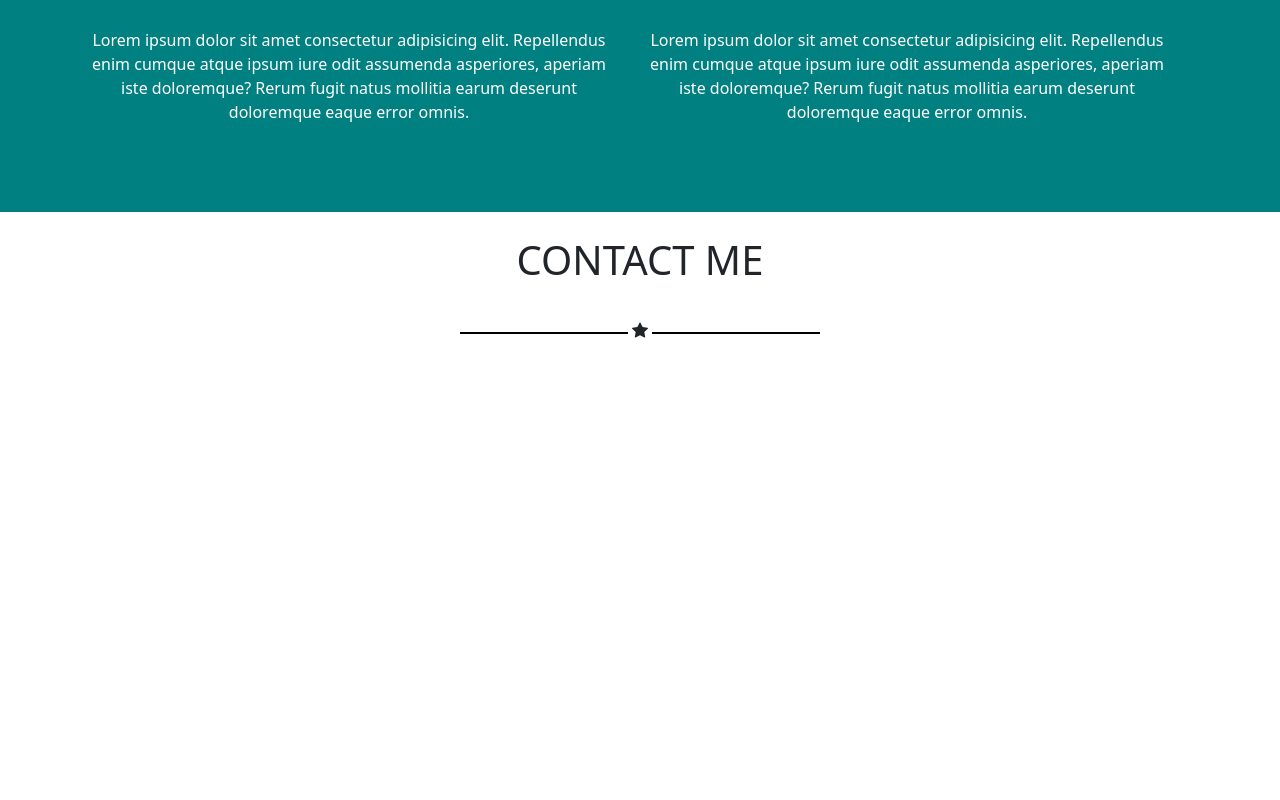
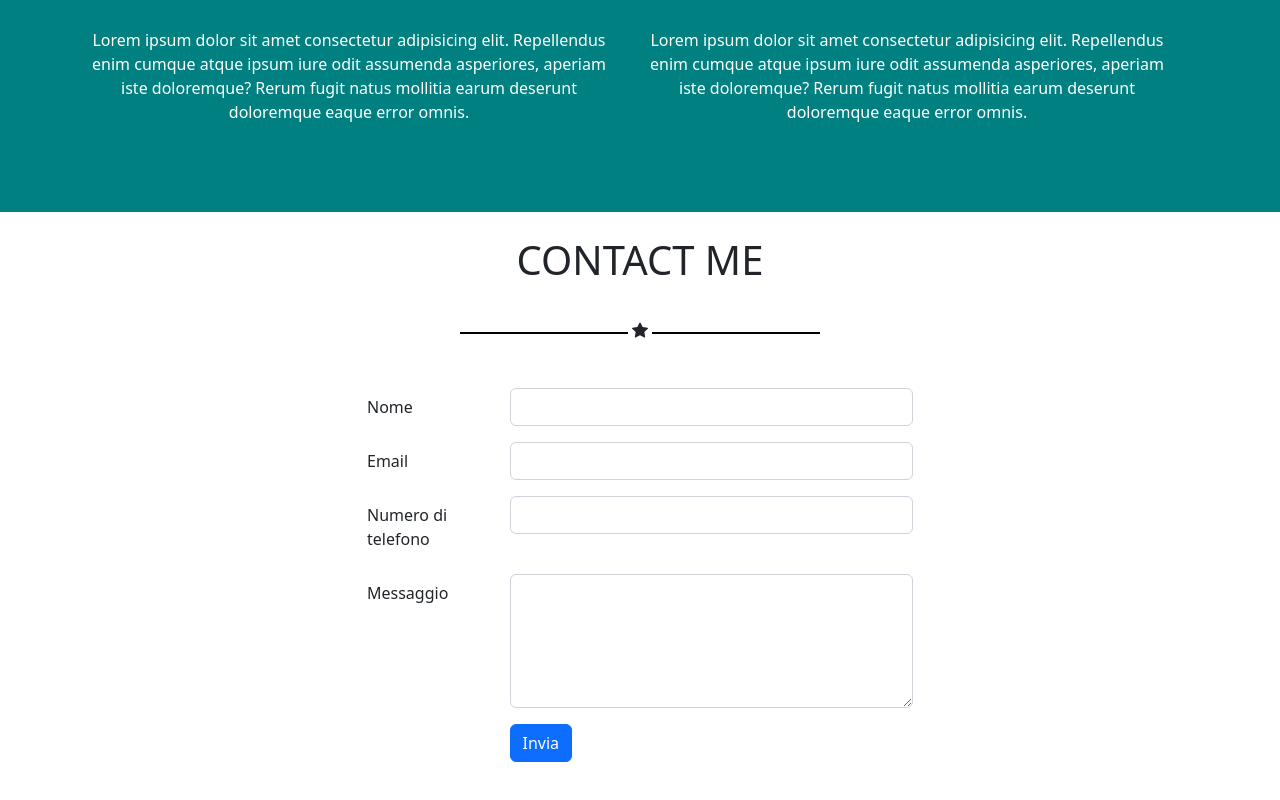
Before and after one commit to Alessandroang/html-css-bootstrap-freelancer, a plain HTML site: page index.html in a window 1280 px wide. Shown: the part 1546-2346 px from the top of the page. Before the commit the page ends 1934 px from the top, so only its background shows below. Drawn offline with nearby package versions, Linux system fonts and the light colour scheme.

Commit message:
Add section contact

```diff
--- a/index.html
+++ b/index.html
@@ -232,8 +232,82 @@
               </svg>
               <div class="black-line"></div>
             </div>
-            <div class="col-12"></div>
-            <div class="col-12"></div>
+            <div class="col-12 py-4">
+              <div class="row justify-content-center">
+                <div class="col-md-6">
+                  <form>
+                    <div class="row mb-3">
+                      <label
+                        for="name"
+                        class="col-md-3 col-form-label text-md-start"
+                        >Nome</label
+                      >
+                      <div class="col-md-9">
+                        <input
+                          type="text"
+                          class="form-control"
+                          id="name"
+                          required
+                        />
+                      </div>
+                    </div>
+                    <div class="row mb-3">
+                      <label
+                        for="email"
+                        class="col-md-3 col-form-label text-md-start"
+                        >Email</label
+                      >
+                      <div class="col-md-9">
+                        <input
+                          type="email"
+                          class="form-control"
+                          id="email"
+                          required
+                        />
+                      </div>
+                    </div>
+                    <div class="row mb-3">
+                      <label
+                        for="phone"
+                        class="col-md-3 col-form-label text-md-start"
+                        >Numero di telefono</label
+                      >
+                      <div class="col-md-9">
+                        <input
+                          type="tel"
+                          class="form-control"
+                          id="phone"
+                          required
+                          maxlength="15"
+                        />
+                      </div>
+                    </div>
+                    <div class="row mb-3">
+                      <label
+                        for="message"
+                        class="col-md-3 col-form-label text-md-start"
+                        >Messaggio</label
+                      >
+                      <div class="col-md-9">
+                        <textarea
+                          class="form-control"
+                          id="message"
+                          rows="5"
+                          required
+                        ></textarea>
+                      </div>
+                    </div>
+                    <div class="row mb-3">
+                      <div class="col-md-9 offset-md-3 text-md-start">
+                        <button type="submit" class="btn btn-primary">
+                          Invia
+                        </button>
+                      </div>
+                    </div>
+                  </form>
+                </div>
+              </div>
+            </div>
           </div>
         </div>
       </section>
```
